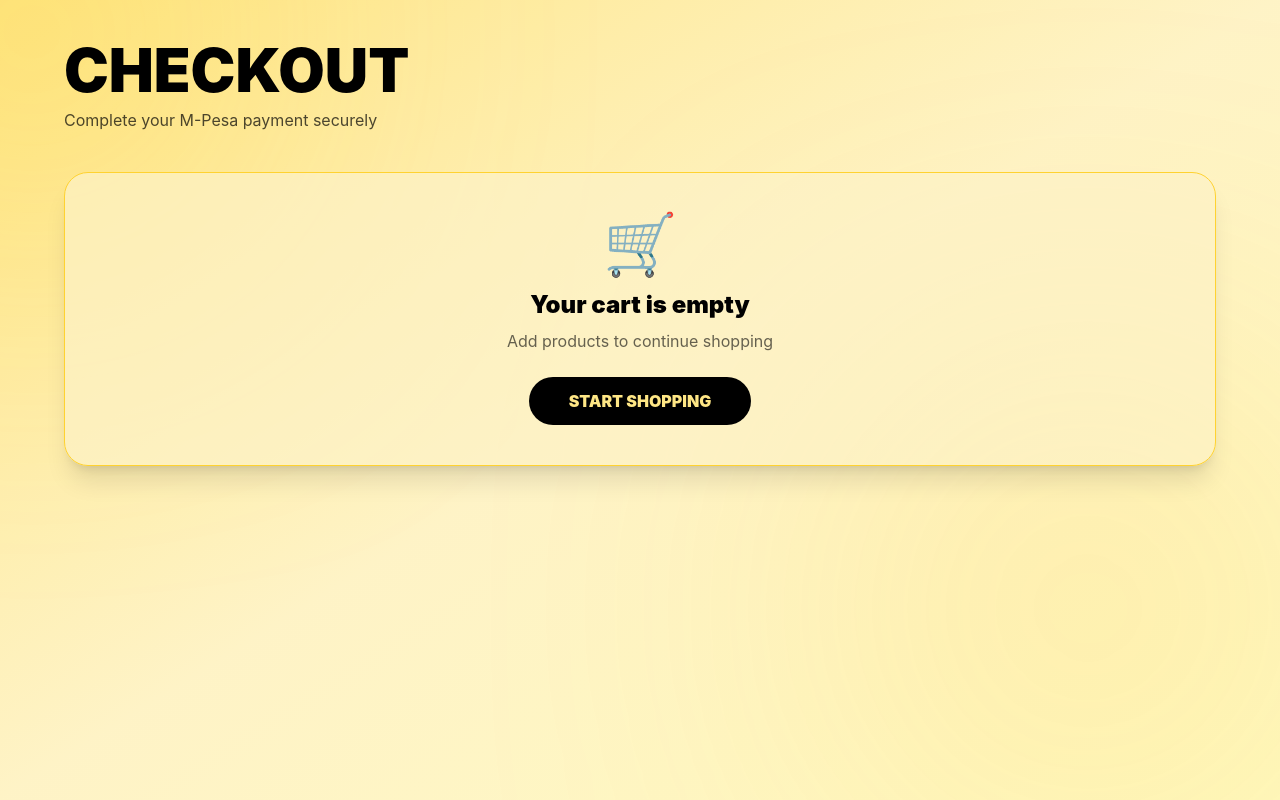
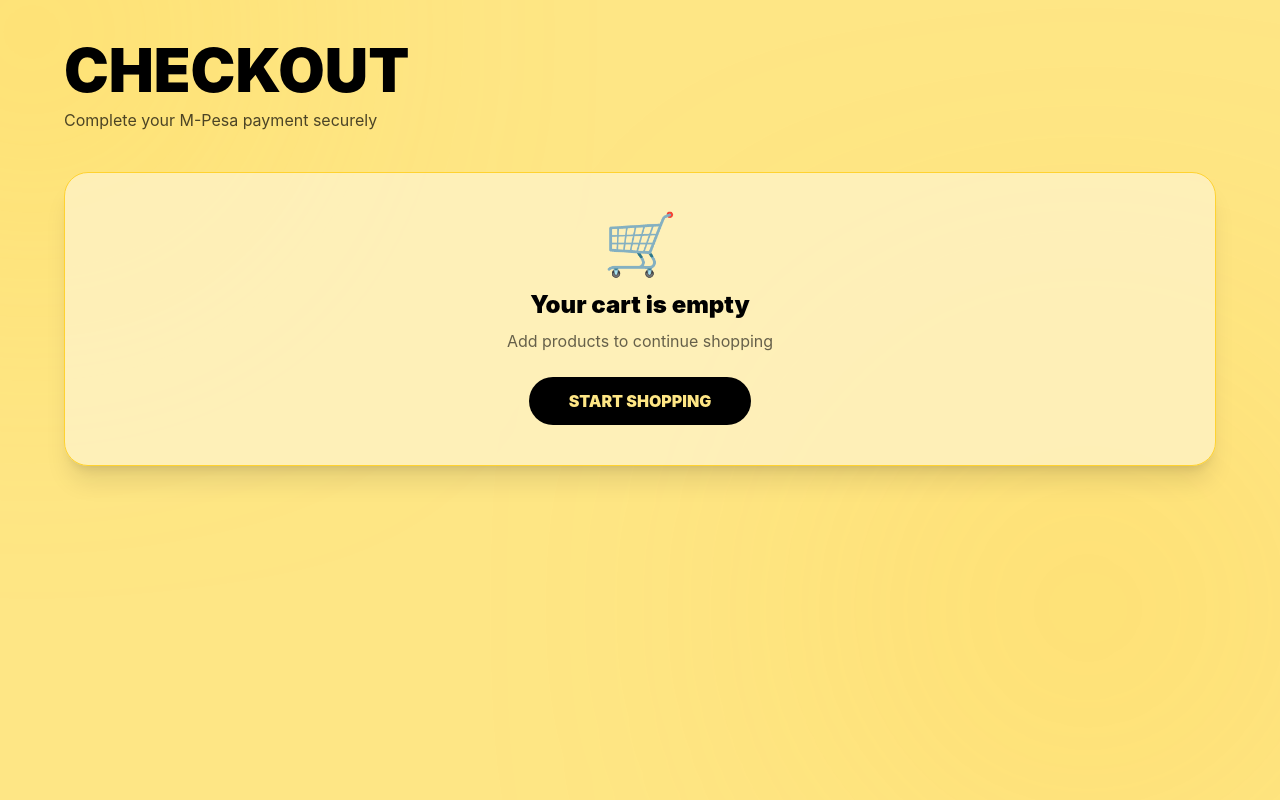
Before and after one commit to Elvis24-tech/Beautifier, a React (Vite) app: page /buyer/checkout in a window 1280 px wide. Built offline with nearby package versions, Linux system fonts and the light colour scheme.

Commit message:
styled checkout page

```diff
--- a/src/pages/buyer/Checkout.jsx
+++ b/src/pages/buyer/Checkout.jsx
@@ -81,9 +81,13 @@ function Checkout() {
   };
 
   return (
-    <div className="min-h-screen bg-linear-to-br from-amber-200 via-amber-100 to-yellow-100 px-4 sm:px-8 lg:px-16 py-10 relative overflow-hidden">
+    <div className="min-h-screen bg-amber-200 relative overflow-hidden px-4 sm:px-8 lg:px-16 py-10">
+
+      {/* background glow */}
       <div className="absolute -top-40 -left-40 w-96 h-96 bg-amber-300/40 blur-[160px] rounded-full" />
       <div className="absolute bottom-0 right-0 w-96 h-96 bg-amber-400/30 blur-[180px] rounded-full" />
+
+      {/* header */}
       <div className="relative z-10 mb-10">
         <h1 className="text-4xl sm:text-6xl font-black text-black uppercase">
           Checkout
@@ -92,13 +96,14 @@ function Checkout() {
           Complete your M-Pesa payment securely
         </p>
       </div>
+
+      {/* empty cart */}
       {cart.length === 0 ? (
-        <div className="relative z-10 bg-amber-100/70 border border-amber-300 rounded-3xl p-10 text-center shadow-xl">
+        <div className="relative z-10 bg-amber-100/80 border border-amber-300 rounded-3xl p-10 text-center shadow-xl">
           <div className="text-6xl">🛒</div>
           <h2 className="text-2xl font-black text-black mt-4">
             Your cart is empty
           </h2>
-
           <p className="text-black/60 mt-2">
             Add products to continue shopping
           </p>
@@ -112,6 +117,8 @@ function Checkout() {
         </div>
       ) : (
         <div className="relative z-10 grid grid-cols-1 xl:grid-cols-3 gap-8">
+
+          {/* CART ITEMS */}
           <div className="xl:col-span-2 space-y-6">
             {cart.map((item) => (
               <div
@@ -166,6 +173,8 @@ function Checkout() {
               </div>
             ))}
           </div>
+
+          {/* SUMMARY */}
           <div className="xl:sticky xl:top-10 h-fit">
             <div className="bg-amber-100/90 border border-amber-300 rounded-3xl p-6 shadow-xl">
               <h2 className="text-2xl font-black text-black uppercase mb-6">
@@ -201,6 +210,8 @@ function Checkout() {
           </div>
         </div>
       )}
+
+      {/* MPESA MODAL */}
       {showMpesa && (
         <div className="fixed inset-0 bg-black/60 flex items-center justify-center z-50 p-4">
           <div className="bg-amber-50 border border-amber-300 w-full max-w-md rounded-3xl p-6 shadow-2xl">
@@ -234,10 +245,14 @@ function Checkout() {
           </div>
         </div>
       )}
+
+      {/* SUCCESS MODAL */}
       {success && (
         <div className="fixed inset-0 bg-black/60 flex items-center justify-center z-50 p-4">
           <div className="bg-amber-100 border border-amber-300 rounded-3xl p-8 text-center shadow-2xl">
+
             <div className="text-6xl">✔</div>
+
             <h2 className="text-2xl font-black text-black mt-3">
               Payment Successful
             </h2>
@@ -252,6 +267,7 @@ function Checkout() {
             >
               CONTINUE
             </button>
+
           </div>
         </div>
       )}
```
Also changed, not shown: 1 other file (tests, documents, lock files or other folders).
